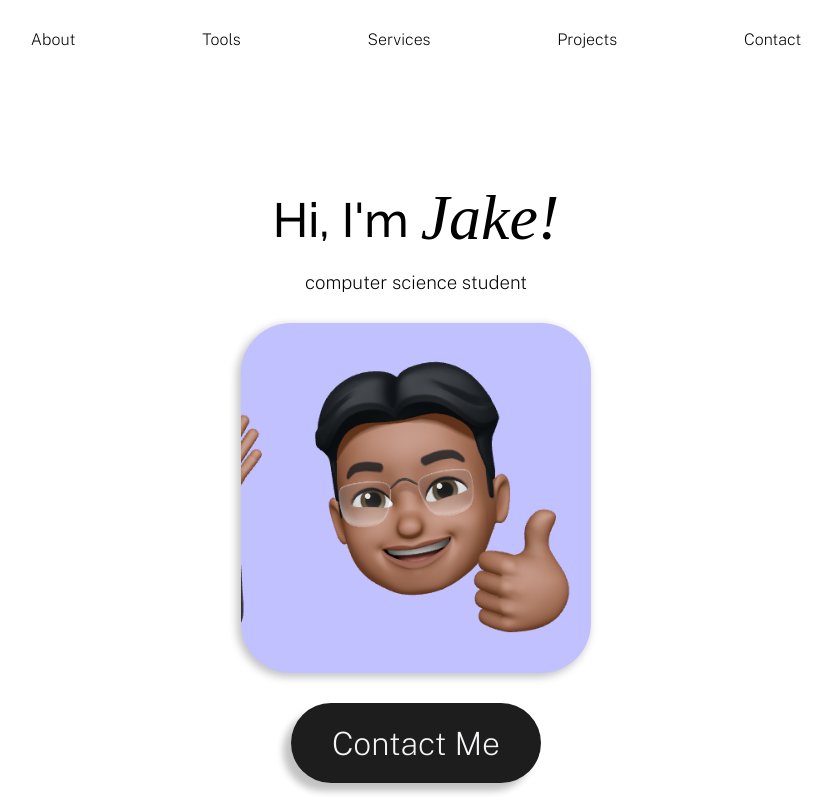
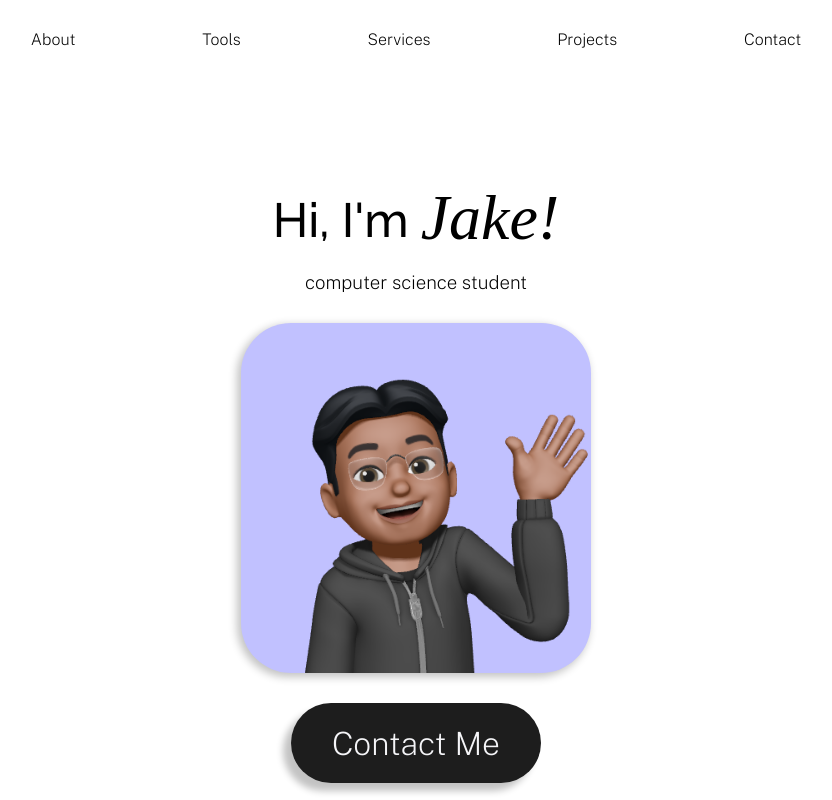
Before and after one commit to JakeBareng/jake_portfolio, a React (Vite) app: page / in a window 1280 px wide. Shown: the top 800 px of the page, without its empty margins (224-1056 px from the left). Built offline with nearby package versions, Linux system fonts and the light colour scheme; no server answers.

Commit message:
removed photos from profile

```diff
--- a/src/components/intro/headshot.tsx
+++ b/src/components/intro/headshot.tsx
@@ -6,17 +6,11 @@ import { motion } from "framer-motion"
 
 export default function Headshot() {
     const images = [
-        headshot1,
         headshot2,
-        headshot3,
     ]
 
     return (
         <motion.div
-            transition={{
-                type: "spring",
-                duration: 1
-            }}
             whileHover={
                 {
                     scale: 1.1,
@@ -28,27 +22,11 @@ export default function Headshot() {
                 }
             }
             className={styles.container}>
-
-            <motion.div
-                animate={{
-                    opacity: 1,
-                    x: [0,"-100%", "-200%"],
-                }}
-                transition={{
-                    duration: 4,
-                    repeat: Infinity,
-                    type: "linear",
-                    repeatType: "reverse",
-                    delay: 1,
-                    repeatDelay: 1
-                }}
-            className={styles.img_collection}>
-                {
-                    images.map((image, index) => (
-                        <img className={styles.headshot} key={index} src={image} alt="headshot" />
-                    ))
-                }
-            </motion.div>
+            {
+                images.map((image, index) => (
+                    <img className={styles.headshot} key={index} src={image} alt="headshot" />
+                ))
+            }
         </motion.div>
     )
 }
--- a/src/components/intro/headshot_styles.module.css
+++ b/src/components/intro/headshot_styles.module.css
@@ -18,9 +18,9 @@
 }
 
 .img_collection {
-    position: relative;
-    display: flex;
-    flex-direction: row;
+    /* position: relative; */
+    /* display: flex; */
+    /* flex-direction: row; */
 }
 
 @media screen and (max-width: 768px) {
```
